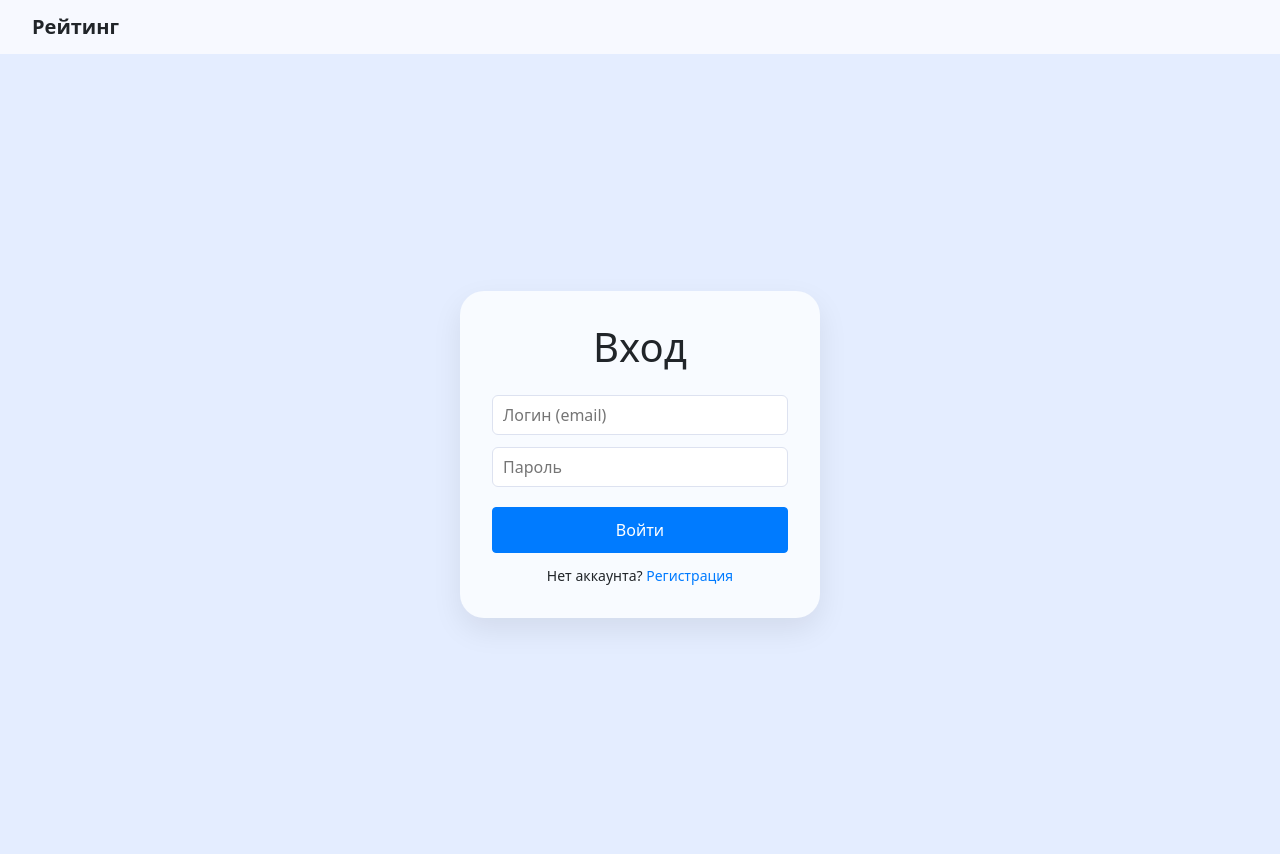
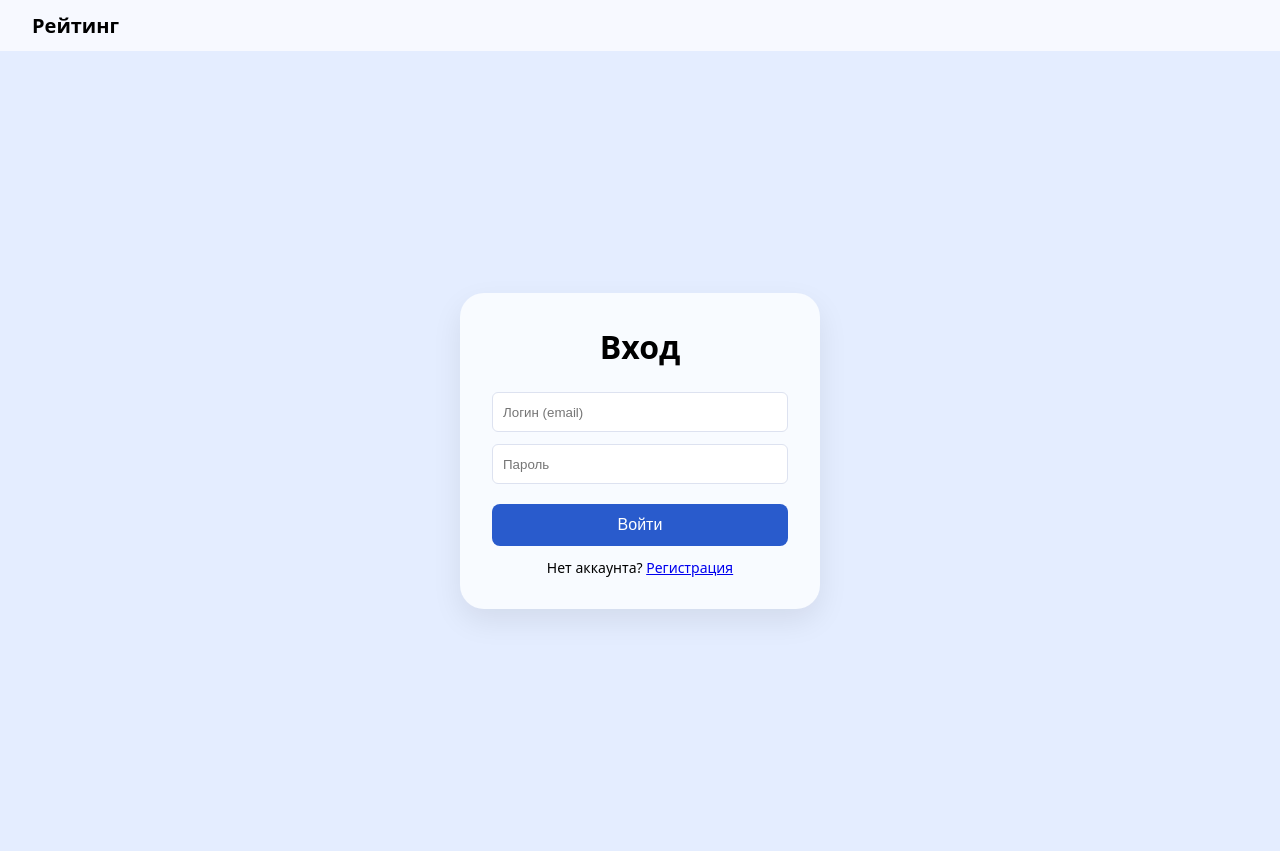
Before and after one commit to speed320/rating-university-web, a React (Vite) app: page /login in a window 1280 px wide. Built offline with nearby package versions, Linux system fonts and the light colour scheme; no server answers.

Commit message:
Переделал крутилку

```diff
--- a/index.html
+++ b/index.html
@@ -4,7 +4,7 @@
     <meta charset="UTF-8" />
     <meta name="viewport" content="width=device-width, initial-scale=1.0"/>
     <title>УниРейтинг</title>
-    <link rel="stylesheet" href="https://cdn.jsdelivr.net/npm/bootstrap@4.4.1/dist/css/bootstrap.min.css" integrity="sha384-Vkoo8x4CGsO3+Hhxv8T/Q5PaXtkKtu6ug5TOeNV6gBiFeWPGFN9MuhOf23Q9Ifjh" crossorigin="anonymous">
+    <link rel="icon" href="favicon.ico" type="image/x-icon">
 </head>
 <body>
 <div id="root"></div>
--- a/package.json
+++ b/package.json
@@ -9,7 +9,6 @@
     "preview": "vite preview --open"
   },
   "dependencies": {
-    "bootstrap": "^5.3.8",
     "dayjs": "1.11.13",
     "react": "18.3.1",
     "react-dom": "18.3.1",
--- a/src/pages/LoginPage.jsx
+++ b/src/pages/LoginPage.jsx
@@ -53,19 +53,20 @@ export default function LoginPage() {
                     />
                     {error && <div className="auth-error">{error}</div>}
                     <button
-                        className="btn btn-primary auth-btn"
+                        className="primary-btn auth-btn"
                         type="submit"
                         disabled={busy}
                     >
                         {busy ? (
                             <>
-                                <span className="spinner-border spinner-border-sm mr-2" role="status" aria-hidden="true"></span>
+                                <span className="spinner-border spinner-border-sm" role="status" aria-hidden="true"></span>
                                 <span>Вход...</span>
                             </>
                         ) : (
                             'Войти'
                         )}
                     </button>
+
                 </form>
                 <div className="auth-sub">
                     Нет аккаунта? <Link to="/register">Регистрация</Link>
--- a/src/pages/RegisterPage.jsx
+++ b/src/pages/RegisterPage.jsx
@@ -12,6 +12,18 @@ export default function RegisterPage() {
     const [pwd2, setPwd2] = useState('');
     const [busy, setBusy] = useState(false);
     const [error, setError] = useState('');
+    const [passError, setPassError] = useState('');
+
+    const handlePasswordChange = (evt) => {
+        const password = evt.target.value;
+        setPwd1(password);
+        if (password.length < 6) {
+            setPassError('Пароль должен быть не менее 6 символов')
+        } else{
+            setPassError('');
+        }
+
+    }
 
     const handleSubmit = async (e) => {
         e.preventDefault();
@@ -58,9 +70,10 @@ export default function RegisterPage() {
                         type="password"
                         placeholder="Пароль"
                         value={pwd1}
-                        onChange={(e) => setPwd1(e.target.value)}
+                        onChange={handlePasswordChange}
                         required
                     />
+                    {passError && <div className="auth-error"> {passError}</div>}
                     <input
                         className="auth-input"
                         type="password"
@@ -70,7 +83,7 @@ export default function RegisterPage() {
                         required
                     />
                     {error && <div className="auth-error">{error}</div>}
-                    <button className="primary-btn auth-btn" type="submit" disabled={busy}>
+                    <button className="primary-btn auth-btn" type="submit" disabled={busy || passError}>
                         {busy ? (
                             <>
                                 <span className='spinner-border spinner-border-sm mr-2' role="status" aria-hidden="true"> </span>
--- a/src/styles.css
+++ b/src/styles.css
@@ -527,3 +527,47 @@
     font-family: Arial, sans-serif; /* Шрифт текста */
     text-align: center; /* Выравнивание по центру */
 }
+
+/* Основной стиль для спиннера */
+.spinner-border {
+    border: 2px solid transparent;
+    border-radius: 50%;
+    border-top-color: #ffffff; /* Цвет верхней части */
+    width: 1.5rem; /* Ширина */
+    height: 1.5rem; /* Высота */
+    animation: spinner-border 0.75s linear infinite; /* Анимация вращения */
+}
+
+/* Маленький спиннер (spinner-border-sm) */
+.spinner-border-sm {
+    width: 1rem; /* Меньше, чем стандартный */
+    height: 1rem;
+    border-width: 2px;
+}
+
+/* Анимация вращения спиннера */
+@keyframes spinner-border {
+    0% {
+        transform: rotate(0deg);
+    }
+    100% {
+        transform: rotate(360deg);
+    }
+}
+
+/* Для кнопки "Войти" */
+.auth-btn {
+    width: 100%;
+    padding: 12px 0;
+    border-radius: 8px;
+    border: none;
+    color: #fff;
+    font-size: var(--font-size-medium);
+    font-weight: 500;
+    cursor: pointer;
+    display: flex;
+    justify-content: center;
+    align-items: center;
+    gap: 8px;
+    transition: background 0.15s ease, transform 0.05s ease, box-shadow 0.15s ease;
+}
```
Also changed, not shown: 1 other file (tests, documents, lock files or other folders).
